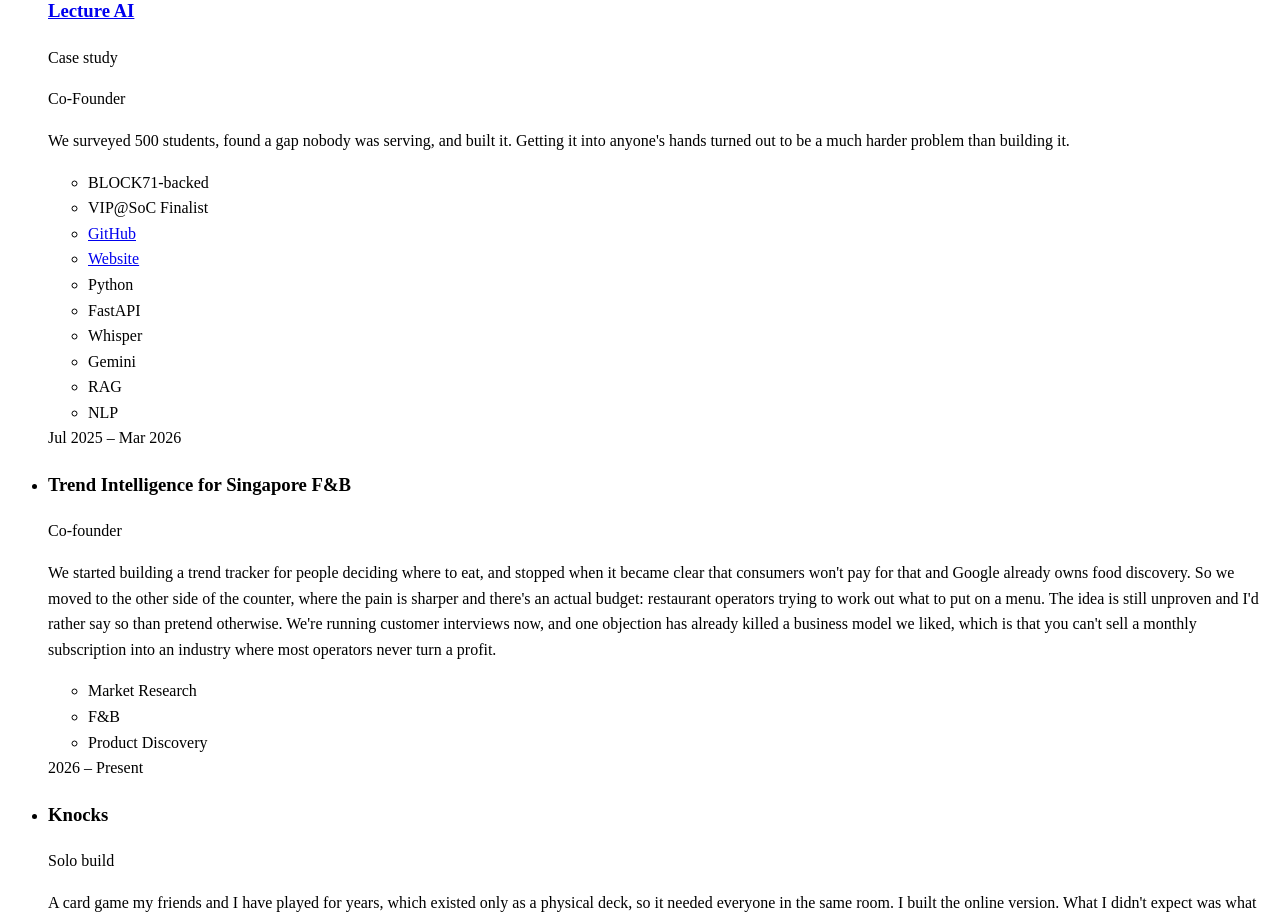
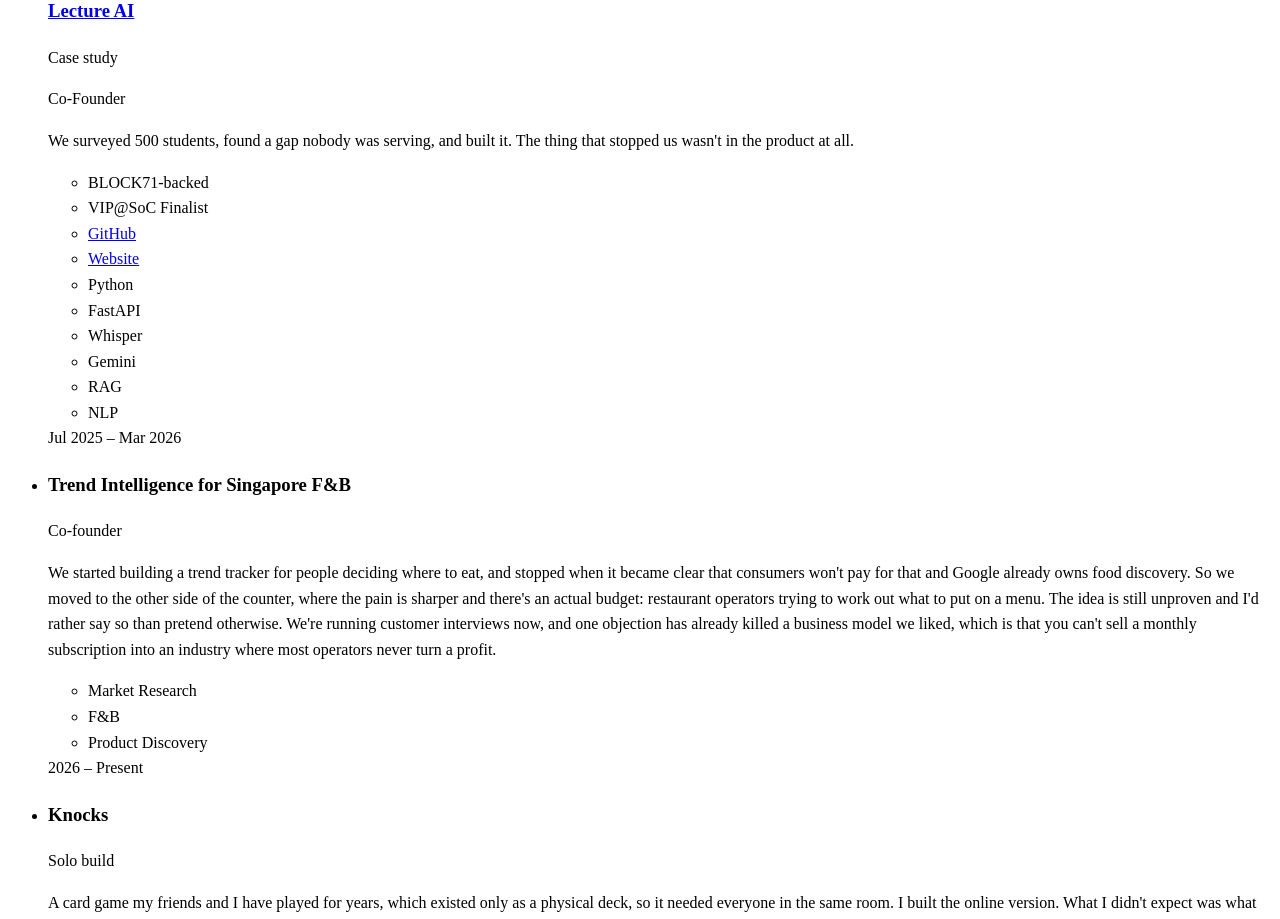
Before and after one commit to arshinsikka/portfolio, a React (Vite) app in the folder client/: page /projects in a window 1280 px wide. Shown: the part 3800-4719 px from the top of the page. Built offline with nearby package versions, Linux system fonts and the light colour scheme.

Commit message:
Sharpen the Lecture AI summary and the availability line

```diff
--- a/client/src/content/profile.ts
+++ b/client/src/content/profile.ts
@@ -69,7 +69,7 @@
 
 export const lookingFor = {
   leadIn: "Open to opportunities.",
-  body: "Looking for full-time roles starting mid-2027, after I graduate. Software engineering, AI/ML, product, consulting, or quant. I'm less attached to the label than to whether the work is hard and someone actually uses the result. Based in Singapore, open to relocating.",
+  body: "Looking for full-time roles starting mid-2027, after I graduate. Software engineering, AI/ML, product, consulting, or quant. I want to work on things that change a very large number of people's lives. That's not a modest goal and I'd rather say it than pretend otherwise. Based in Singapore, open to relocating.",
   ctaLabel: "View Resume",
 };
 
--- a/client/src/content/projects.ts
+++ b/client/src/content/projects.ts
@@ -360,7 +360,7 @@
       { text: "VIP@SoC Finalist" },
     ],
     summary:
-      "We surveyed 500 students, found a gap nobody was serving, and built it. Getting it into anyone's hands turned out to be a much harder problem than building it.",
+      "We surveyed 500 students, found a gap nobody was serving, and built it. The thing that stopped us wasn't in the product at all.",
     body: [],
     sections: [
       {
```
